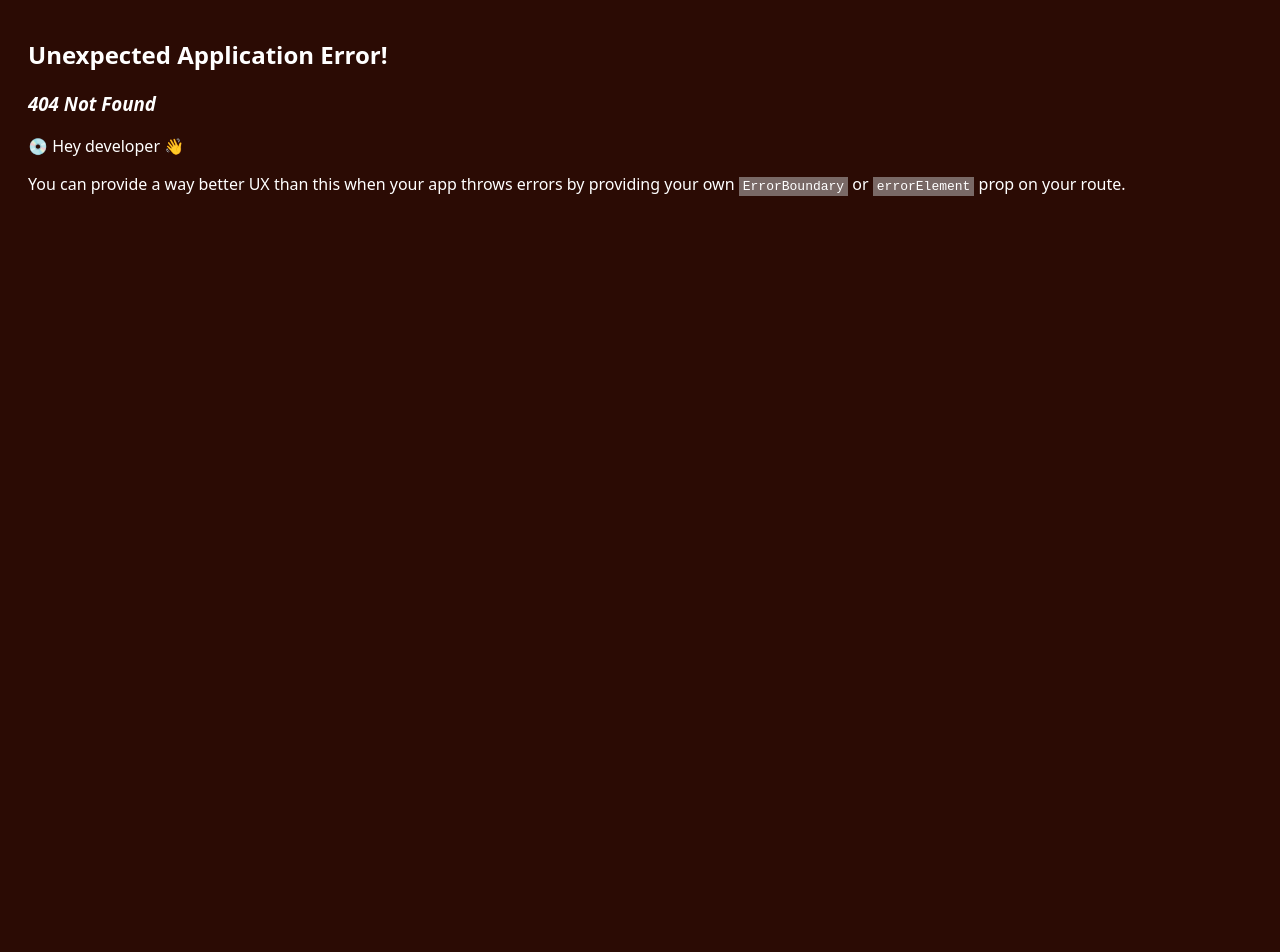
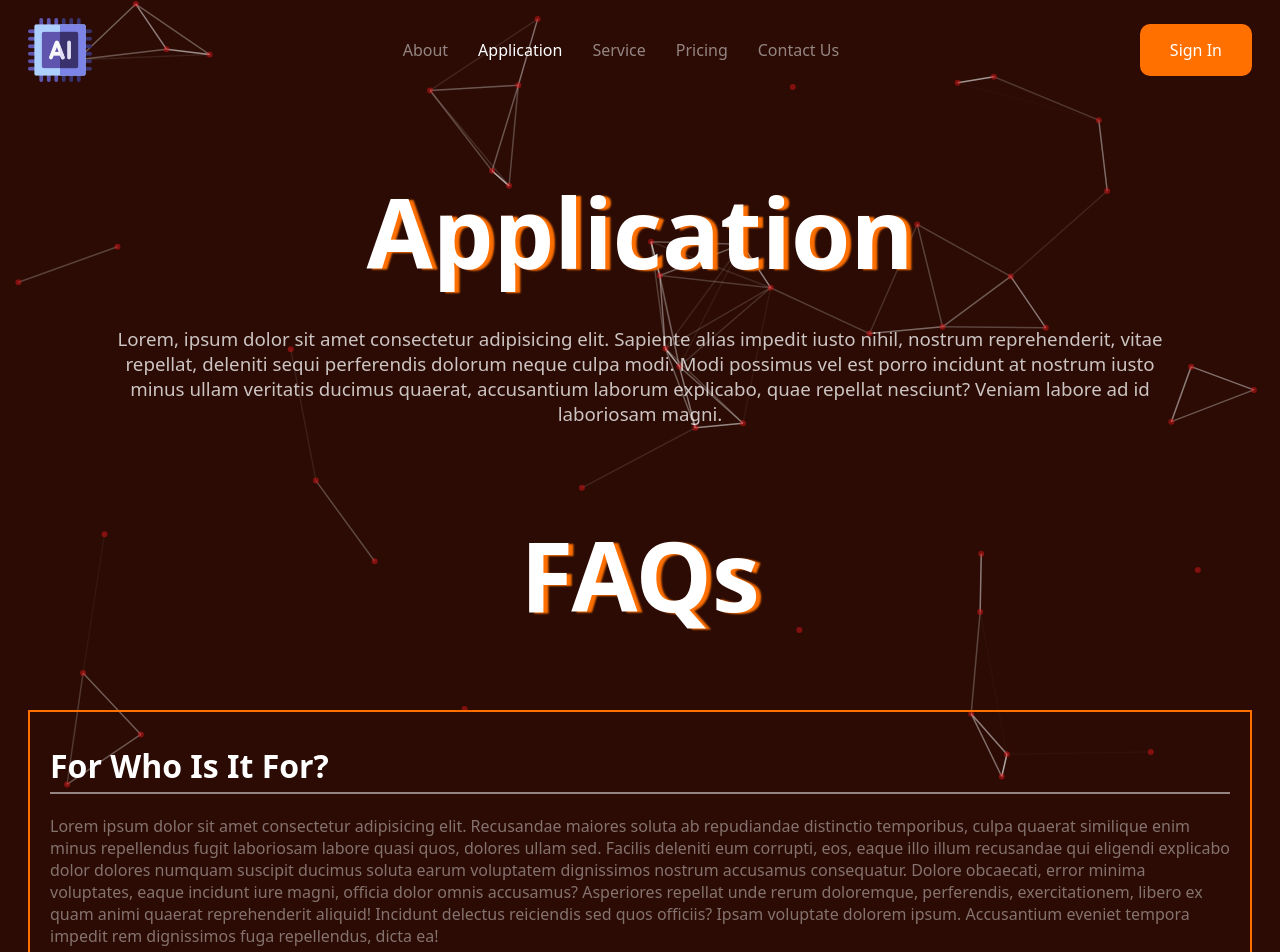
Before and after one commit to TRAVELLER00012/AiServices, a React (Vite) app: page /application in a window 1280 px wide. Before the commit this address had no page. Shown: the top 952 px of the page. Before the commit the page ends 800 px from the top, so only its background shows below. Built offline with nearby package versions, Linux system fonts and the light colour scheme.

Commit message:
complete application page

```diff
--- a/src/App.css
+++ b/src/App.css
@@ -19,3 +19,9 @@ body{
     height: 100%;
     z-index: -1;
 }
+.big-heading{
+    text-align: center;
+    font-size: 6rem;
+    text-shadow: 5px 1px 2px #fd6f00;
+    margin-bottom: 10px;
+}
--- a/src/components/About.tsx
+++ b/src/components/About.tsx
@@ -8,7 +8,7 @@ const About = () => {
             <h1>Artificial Intelligence</h1>
         </div>
         <div className={styles.heading}>
-            <h1 className={styles.headingh1}>
+            <h1 className="big-heading">
                 The Future
             </h1>
             <h2>
--- a/src/components/Knowledge.tsx
+++ b/src/components/Knowledge.tsx
@@ -16,7 +16,7 @@ const Knowledge = () => {
         const elements : JSX.Element[] = []
         for (let index = i.start; index < i.end ; index++ ){
             elements.push(
-                <YellowCard heading={data[index].heading} key={index}>{data[index].description}</YellowCard>
+                <YellowCard fixedWidth={true} heading={data[index].heading} key={index}>{data[index].description}</YellowCard>
             )
         }
         return elements;
--- a/src/components/Navigation.tsx
+++ b/src/components/Navigation.tsx
@@ -6,17 +6,17 @@ import { Link } from 'react-router-dom'
 
 interface NavigationStatus {
     about?: boolean,
-    knowledge?:boolean,
+    application?:boolean,
     service?: boolean,
     pricing?: boolean,
     contactus?: boolean
 
 }
 
-const Navigation = ({about,contactus,knowledge,pricing,service}:NavigationStatus) => {
+const Navigation = ({about,contactus,application,pricing,service}:NavigationStatus) => {
     const [selectedItem,setSelectedItem] = useState({
         about,
-        knowledge,
+        application,
         service,
         pricing,
         contactus
@@ -29,27 +29,27 @@ const Navigation = ({about,contactus,knowledge,pricing,service}:NavigationStatus
                     <Link to={"/"}  onClick={() => setSelectedItem({
                         about:true,
                         contactus : false,
-                        knowledge : false,
+                        application : false,
                         pricing : false,
                         service : false
                     })}>About</Link>
                 </li>
 
-                <li className={selectedItem.knowledge ? styles.selected : ""}>
-                    <Link to={"/knowledge"}  onClick={() => setSelectedItem({
+                <li className={selectedItem.application ? styles.selected : ""}>
+                    <Link to={"/application"}  onClick={() => setSelectedItem({
                         about:false,
                         contactus : false,
-                        knowledge : true,
+                        application : true,
                         pricing : false,
                         service : false
-                    })}>Knowledge</Link>
+                    })}>Application</Link>
                 </li>
 
 
                 <li className={selectedItem.service ? styles.selected : ""} onClick={() => setSelectedItem({
                     about:false,
                     contactus : false,
-                    knowledge : false,
+                    application : false,
                     pricing : false,
                     service : true
                 })}>Service</li>
@@ -57,7 +57,7 @@ const Navigation = ({about,contactus,knowledge,pricing,service}:NavigationStatus
                 <li className={selectedItem.pricing ? styles.selected : ""} onClick={() => setSelectedItem({
                     about:false,
                     contactus : false,
-                    knowledge : false,
+                    application : false,
                     pricing : true,
                     service : false
                 })}>Pricing</li>
@@ -65,7 +65,7 @@ const Navigation = ({about,contactus,knowledge,pricing,service}:NavigationStatus
                 <li className={selectedItem.contactus ? styles.selected : ""} onClick={() => setSelectedItem({
                     about:false,
                     contactus : true,
-                    knowledge : false,
+                    application : false,
                     pricing : false,
                     service : false
                 })}>Contact Us</li>
--- a/src/components/YellowCard.tsx
+++ b/src/components/YellowCard.tsx
@@ -3,24 +3,28 @@ import styles from "../styles/yellowCard.module.css"
 
 interface Props{
     heading:ReactNode,
-    children: ReactNode
+    children: ReactNode,
+    readonly?  : boolean,
+    fixedWidth? : boolean
 }
 
-const YellowCard = ({children,heading} : Props) => {
+const YellowCard = ({children,heading,readonly,fixedWidth} : Props) => {
   return (
     <div className={styles.box}>
         <div className={styles.heading}>
             <h1>{heading}</h1>
         </div>
         <div className={styles.description}>
-            <p>{children}</p>
+            <p className={fixedWidth ? styles.fixedWidth : ""}>{children}</p>
         </div>
+        {readonly && (
             <div className={styles.readMore}>
                 <p>Read More</p>
                 <span>
                     <svg xmlns="http://www.w3.org/2000/svg" viewBox="0 0 24 24"><g fill='#FF7000'><path d="M12 4c-.8.8-.8 2.1 0 2.8l3.2 3.2H4c-1.1 0-2 .9-2 2s.9 2 2 2h11.2L12 17.2c-.8.8-.8 2.1 0 2.8.8.8 2 .8 2.8 0l6.6-6.6c.4-.4.6-.9.6-1.4 0-.5-.2-1-.6-1.4L14.8 4c-.7-.8-2-.8-2.8 0z"></path></g></svg>
                 </span>
             </div>
+        )}
     </div>
   )
 }
--- /dev/null
+++ b/src/components/page/ApplicationPage.tsx
@@ -0,0 +1,26 @@
+import Navigation from "../Navigation"
+import ParticleBackground from "../ParticleBackground"
+import styles from "../../styles/applicationPage.module.css"
+import YellowBox from "../YellowBox"
+import YellowCard from "../YellowCard"
+
+const ApplicationPage = () => {
+  return (
+    <>
+        <Navigation application={true} />
+        <ParticleBackground />
+        <div className={styles.heading}>
+          <h1 className="big-heading">Application</h1>
+          <h3 className={styles.subHeading}>Lorem, ipsum dolor sit amet consectetur adipisicing elit. Sapiente alias impedit iusto nihil, nostrum reprehenderit, vitae repellat, deleniti sequi perferendis dolorum neque culpa modi. Modi possimus vel est porro incidunt at nostrum iusto minus ullam veritatis ducimus quaerat, accusantium laborum explicabo, quae repellat nesciunt? Veniam labore ad id laboriosam magni.</h3>
+        </div>
+        <div className={styles.content}>
+          <h1 className="big-heading">FAQs</h1>
+          <YellowCard heading={"For Who Is It For?"}><p>Lorem ipsum dolor sit amet consectetur adipisicing elit. Recusandae maiores soluta ab repudiandae distinctio temporibus, culpa quaerat similique enim minus repellendus fugit laboriosam labore quasi quos, dolores ullam sed. Facilis deleniti eum corrupti, eos, eaque illo illum recusandae qui eligendi explicabo dolor dolores numquam suscipit ducimus soluta earum voluptatem dignissimos nostrum accusamus consequatur. Dolore obcaecati, error minima voluptates, eaque incidunt iure magni, officia dolor omnis accusamus? Asperiores repellat unde rerum doloremque, perferendis, exercitationem, libero ex quam animi quaerat reprehenderit aliquid! Incidunt delectus reiciendis sed quos officiis? Ipsam voluptate dolorem ipsum. Accusantium eveniet tempora impedit rem dignissimos fuga repellendus, dicta ea!</p></YellowCard>
+          <YellowCard heading={"How to Use it?"}><p>Lorem ipsum dolor sit amet consectetur adipisicing elit. Recusandae maiores soluta ab repudiandae distinctio temporibus, culpa quaerat similique enim minus repellendus fugit laboriosam labore quasi quos, dolores ullam sed. Facilis deleniti eum corrupti, eos, eaque illo illum recusandae qui eligendi explicabo dolor dolores numquam suscipit ducimus soluta earum voluptatem dignissimos nostrum accusamus consequatur. Dolore obcaecati, error minima voluptates, eaque incidunt iure magni, officia dolor omnis accusamus? Asperiores repellat unde rerum doloremque, perferendis, exercitationem, libero ex quam animi quaerat reprehenderit aliquid! Incidunt delectus reiciendis sed quos officiis? Ipsam voluptate dolorem ipsum. Accusantium eveniet tempora impedit rem dignissimos fuga repellendus, dicta ea!</p></YellowCard>
+          <YellowCard heading={"What Machine Learning Models Do We Support?"}><p>Lorem ipsum dolor sit amet consectetur adipisicing elit. Recusandae maiores soluta ab repudiandae distinctio temporibus, culpa quaerat similique enim minus repellendus fugit laboriosam labore quasi quos, dolores ullam sed. Facilis deleniti eum corrupti, eos, eaque illo illum recusandae qui eligendi explicabo dolor dolores numquam suscipit ducimus soluta earum voluptatem dignissimos nostrum accusamus consequatur. Dolore obcaecati, error minima voluptates, eaque incidunt iure magni, officia dolor omnis accusamus? Asperiores repellat unde rerum doloremque, perferendis, exercitationem, libero ex quam animi quaerat reprehenderit aliquid! Incidunt delectus reiciendis sed quos officiis? Ipsam voluptate dolorem ipsum. Accusantium eveniet tempora impedit rem dignissimos fuga repellendus, dicta ea!</p></YellowCard>
+        </div>
+    </>
+  )
+}
+
+export default ApplicationPage
--- a/src/components/page/KnowledgePage.tsx
+++ /dev/null
@@ -1,11 +0,0 @@
-import Navigation from "../Navigation"
-
-const KnowledgePage = () => {
-  return (
-    <>
-        <Navigation knowledge={true} />
-    </>
-  )
-}
-
-export default KnowledgePage
--- a/src/routing/router.tsx
+++ b/src/routing/router.tsx
@@ -1,9 +1,9 @@
 import { createBrowserRouter } from "react-router-dom";
 import App from "../App";
-import KnowledgePage from "../components/page/KnowledgePage";
+import ApplicationPage from "../components/page/ApplicationPage";
 
 const router = createBrowserRouter([
     {path:"/",element:<App />},
-    {path:'/knowledge',element:<KnowledgePage/>}
+    {path:'/application',element:<ApplicationPage/>}
 ])
 export default router;
--- a/src/styles/about.module.css
+++ b/src/styles/about.module.css
@@ -3,11 +3,7 @@
     align-items: center;
     flex-direction: column;
 }
-.heading .headingh1{
-    font-size: 6rem;
-    text-shadow: 5px 1px 2px #fd6f00;
-    margin-bottom: 10px;
-}
+
 .heading h2{
     margin-top: 30px;
     width: 45ch;
--- /dev/null
+++ b/src/styles/applicationPage.module.css
@@ -0,0 +1,17 @@
+.heading{
+    display: flex;
+    align-items: center;
+    flex-direction: column;
+}
+.subHeading{
+    font-weight: normal;
+    opacity: 0.76;
+    text-align: center;
+    width: 100ch;
+}
+.content{
+    /* margin-top: 100px; */
+    display: grid;
+    grid-template-rows: repeat(auto,1fr);
+    row-gap: 60px;
+}
--- a/src/styles/yellowCard.module.css
+++ b/src/styles/yellowCard.module.css
@@ -1,15 +1,16 @@
 .box{
     border: 2px solid #ff7000;
     padding: 10px 20px;
-    width: fit-content;
 }
 .box .heading h1{
     border-bottom: 2px solid rgba(255, 255, 255, 0.5);
     padding-bottom: 5px;
 }
 .box .description p{
+    opacity: 0.65;
+}
+.fixedWidth{
     width: 45ch;
-    opacity: 0.65;
 }
 .box .readMore{
     display: flex;
```
Lines whose indentation alone changed are shown as unchanged.
